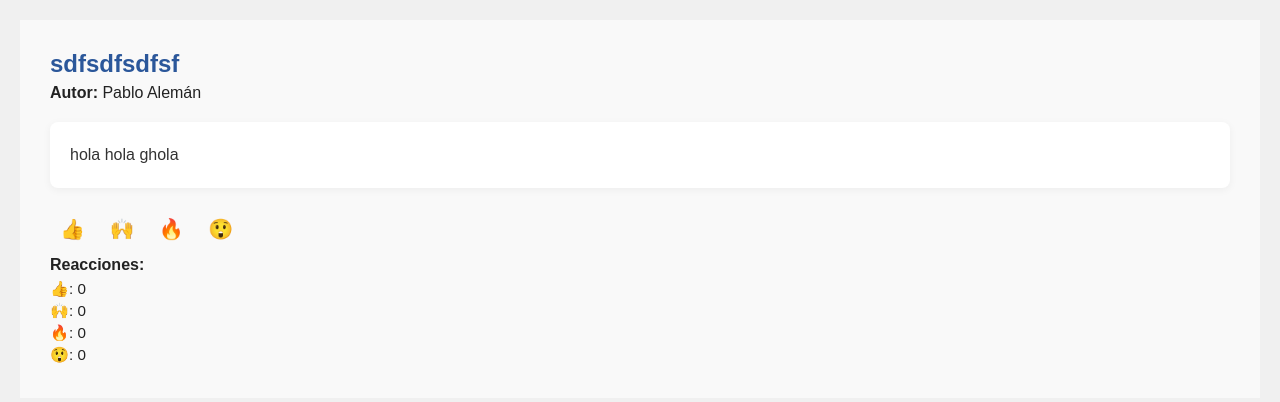
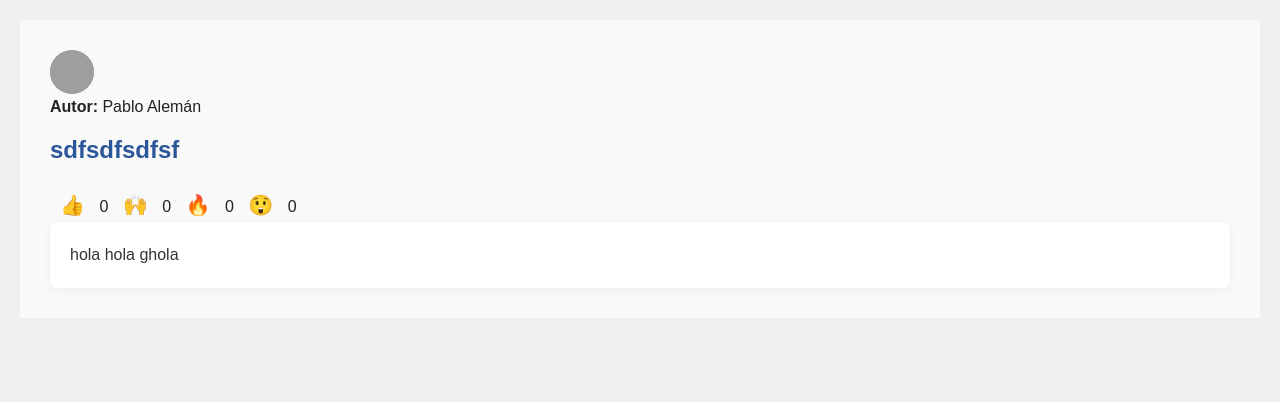
Before and after one commit to paleman2019222/prograwebfinal, a Django app: page /post/2/ in a window 1280 px wide. Shown: the top 402 px of the page. Run offline with Django 5.2, Linux system fonts and the light colour scheme; a user stored in the database is signed in; data comes from the database, SQL or seed files in the repository; both versions use the stored data as it was after the commit; some libraries are stand-ins or nearby versions; grey boxes are pictures that could not be loaded.

Commit message:
Diseño de vistas
Home, detalles del post

```diff
--- a/kodely/core/static/css/ver_post.css
+++ b/kodely/core/static/css/ver_post.css
@@ -88,6 +88,13 @@ pre {
     font-size: 0.95rem;
 }
 
+.user_photo {
+    width: 44px;
+    height: 44px;
+    border-radius: 50%;
+    background: #bdbdbd;
+}
+
 /* ================== Responsive ================== */
 @media screen and (max-width: 768px) {
     body {
--- a/kodely/core/templates/home.html
+++ b/kodely/core/templates/home.html
@@ -49,11 +49,12 @@
     <!-- Header -->
     <div class="header">
       <div class="logo">
-        <img class="logo_kodely" src="{% static 'img/logo_kodely.svg' %}" alt="Kodely Logo">
+        <img class="logo_kodely" src="{% static 'img/logoKodely.svg' %}" alt="Kodely Logo">
       </div>
       <div class="header-actions">
         {% if request.user.is_authenticated %}
         <button id="logout-button" class="btn-login">Cerrar sesión</button>
+        <a href="{% url 'crear_post' %}" class="btn-login">Crear Post</a>
         {% if request.user.photo_url %}
         <img class="user_photo" src="{{ request.user.photo_url }}" alt="Foto de perfil" width="100">
         {% endif %}
--- a/kodely/core/templates/ver_post.html
+++ b/kodely/core/templates/ver_post.html
@@ -52,8 +52,31 @@
 </head>
 
 <body>
+
+  <div class="author_details">
+    <img src="{{ post.author.photo_url }}" alt="Avatar de {{ post.author.name }}" class="user_photo">
+    <p><strong>Autor:</strong> {{ post.author.name }}</p>
+  </div>
   <h1>{{ post.title }}</h1>
-  <p><strong>Autor:</strong> {{ post.author.name }}</p>
+
+
+  <!-- Sección de Reacciones -->
+  <div class="reacciones">
+    {% for tipo, emoji in reacciones.items %}
+    <span class="reaccion-conteo">
+      <button class="btn-reaccion" data-post-id="{{ post.id }}" data-tipo="{{ tipo }}">
+        {{ emoji }}
+      </button>
+      <span class="conteo">
+        {% for e, cantidad in conteo_reacciones %}
+        {% if e == emoji %}
+        {{ cantidad }}
+        {% endif %}
+        {% endfor %}
+      </span>
+    </span>
+    {% endfor %}
+  </div>
 
   <div class="contenido" contenteditable="false">
     {% autoescape off %}
@@ -61,24 +84,6 @@
     {% endautoescape %}
   </div>
 
-  <!-- Sección de Reacciones -->
-  <div class="reacciones">
-    {% for tipo, emoji in reacciones.items %}
-    <button class="btn-reaccion" data-post-id="{{ post.id }}" data-tipo="{{ tipo }}">
-      {{ emoji }}
-    </button>
-    {% endfor %}
-  </div>
-
-  <div class="conteo-reacciones">
-    <p><strong>Reacciones:</strong></p>
-    <ul>
-      {% for emoji, cantidad in conteo_reacciones %}
-      <li>{{ emoji }}: {{ cantidad }}</li>
-      {% endfor %}
-    </ul>
-
-  </div>
 
   <script src="https://cdnjs.cloudflare.com/ajax/libs/highlight.js/11.8.0/highlight.min.js"></script>
   <script>hljs.highlightAll();</script>
```
Also changed, not shown: kodely/db.sqlite3.
